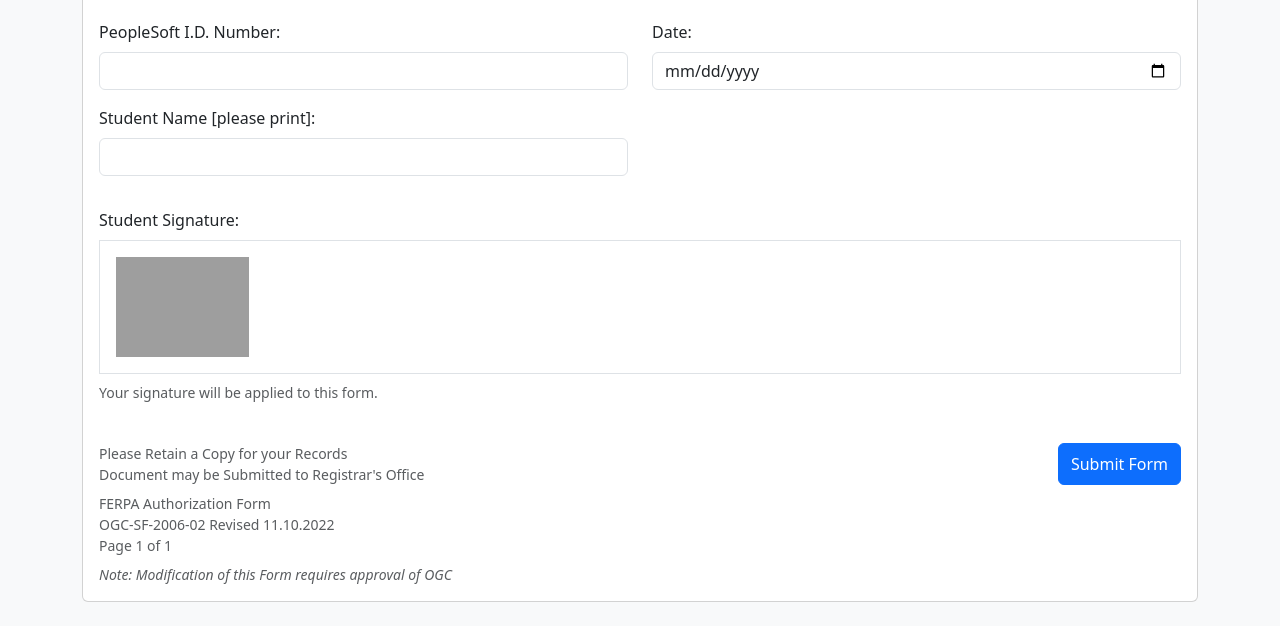
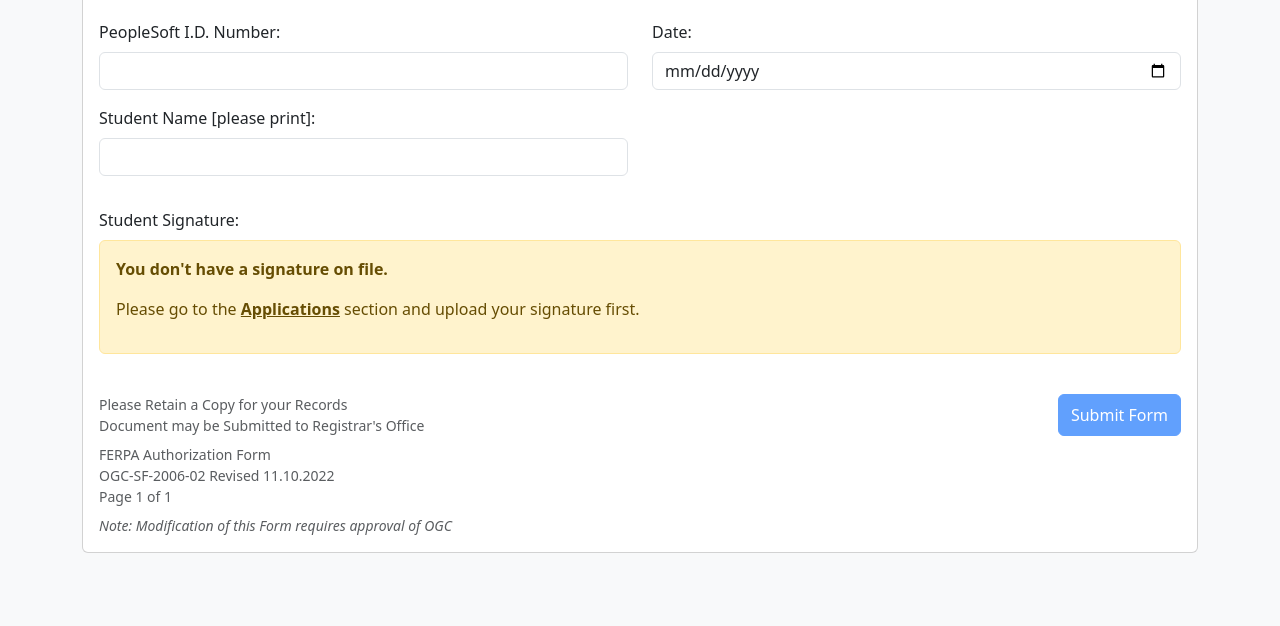
Before and after one commit to mcfixstuff/Waterloo_Website, a Django app: template templates/FERPA_Authorization_form.html in a window 1280 px wide. Shown: the part 1320-1946 px from the top of the page. After the commit the page ends 1873 px from the top, so only its background shows below. Run offline with Django 3.2, Linux system fonts and the light colour scheme; the template is opened without the code that fills it, so the values that code supplies are empty; some libraries are stand-ins or nearby versions; grey boxes are pictures that could not be loaded.

Commit message:
Added the  functionality to patch signature image from database exist if does not it's gonna show error to user and tell him to go back to application and upload image

```diff
--- a/admin_panel/urls.py
+++ b/admin_panel/urls.py
@@ -4,7 +4,7 @@ from . import views
 
 
 from django.urls import path
-from .views import show_login_page, trigger_microsoft_login, login_view, admin_dashboard,Applications, ApplicationApprovals,ApplicatiFERPAAuthorizationformons
+from .views import show_login_page, trigger_microsoft_login, login_view, admin_dashboard,Applications, ApplicationApprovals
 
 urlpatterns = [
     path("login/", show_login_page, name="login"),  # Shows login page with a button
--- a/templates/FERPA_Authorization_form.html
+++ b/templates/FERPA_Authorization_form.html
@@ -207,17 +207,29 @@
                 </div>
 
                 <!-- Signature Section -->
+<!-- Signature Section -->
 <div class="row mb-4">
     <div class="col-12">
         <div class="mb-3">
             <label for="signature" class="form-label">Student Signature:</label>
-                            <div id="signatureSection">
-                                <!-- This is where you would display the signature or prompt for upload -->
-                                <div class="border p-3 mb-2">
-                                    <img src="path/to/signature.jpg" alt="Your signature" class="img-fluid" style="max-height: 100px;">
+            {% if user.signature_image %}
+                <div class="border p-3 mb-2 text-center">
+                    <img src="{{ user.signature_image.url }}" alt="Your signature" class="img-fluid" style="max-height: 100px;">
+                    <input type="hidden" name="use_existing_signature" value="true">
                 </div>
-                                <div class="form-text">Your signature will be applied to this form.</div>
+                <div class="form-text">Your saved signature will be used on this form.</div>
+            {% else %}
+                <div class="alert alert-warning">
+                    <p><strong>You don't have a signature on file.</strong></p>
+                    <p>Please go to the <a href="{% url 'Applications' %}" class="alert-link">Applications</a> section and upload your signature first.</p>
                 </div>
+                <!-- Disable the submit button if no signature is available -->
+                <script>
+                    document.addEventListener('DOMContentLoaded', function() {
+                        document.querySelector('button[type="submit"]').disabled = true;
+                    });
+                </script>
+            {% endif %}
         </div>
     </div>
 </div>
```
Also changed, not shown: admin_panel/views.py (+18 -2 lines). Lines whose indentation alone changed are shown as unchanged.
